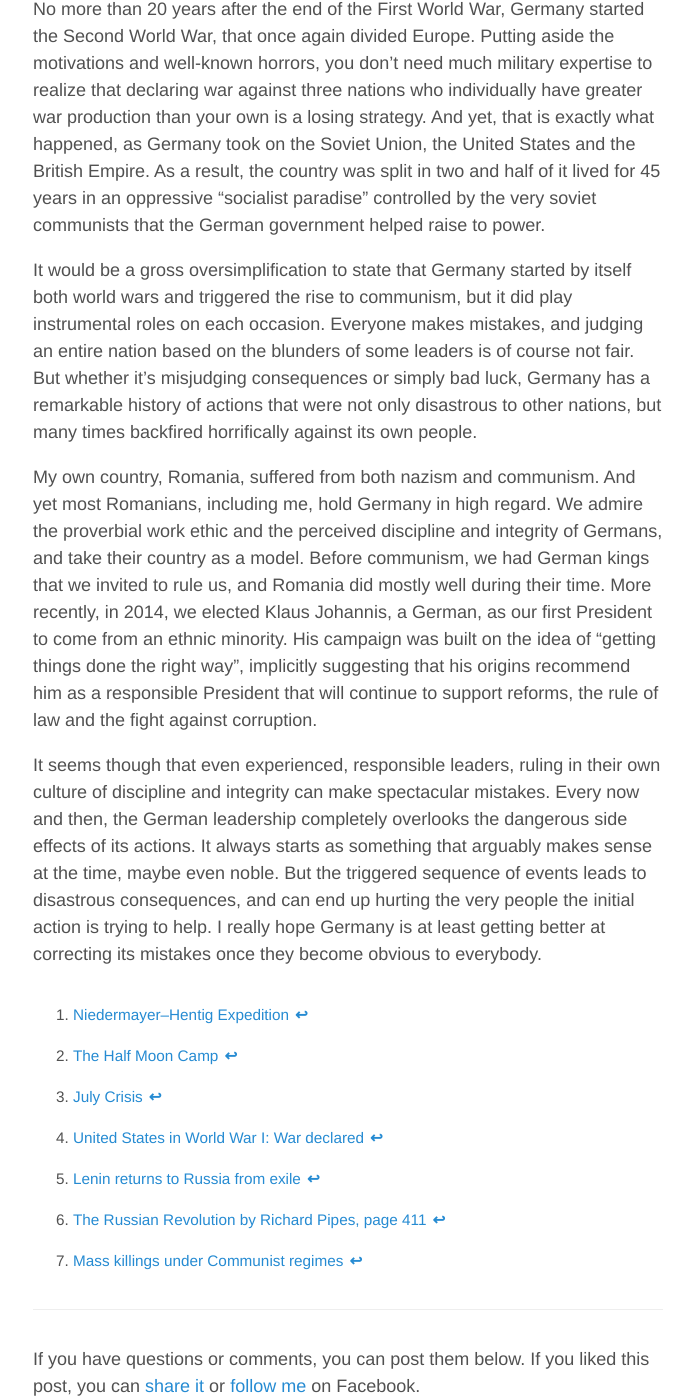
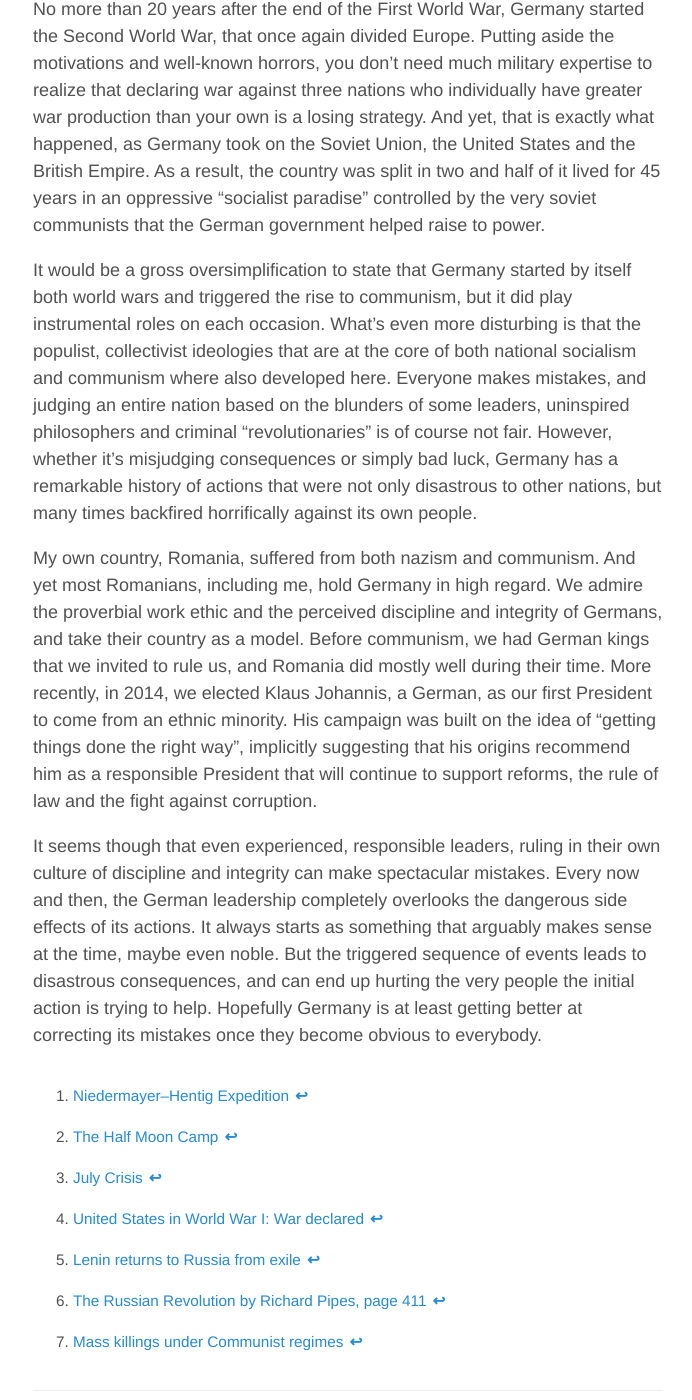
Before and after one commit to aoghina/aoghina.github.io, a Jekyll site: the page built from _posts/2016-04-02-the-german-blunders.md, in a window 1280 px wide and 1400 px high, scrolled down 1500 px. Shown: the whole window, without its empty margins (292-984 px from the left). Built offline with Jekyll 4.4.1, drawn with Linux system fonts in a browser that asks for light colours; comment, search, counter and statistics services are not loaded.

Commit message:
Update blunders

```diff
--- a/_posts/2016-04-02-the-german-blunders.md
+++ b/_posts/2016-04-02-the-german-blunders.md
@@ -17,11 +17,11 @@ After the telegram blunder, Zimmermann resigned and was succeeded by Richard von
 
 No more than 20 years after the end of the First World War, Germany started the Second World War, that once again divided Europe. Putting aside the motivations and well-known horrors, you don't need much military expertise to realize that declaring war against three nations who individually have greater war production than your own is a losing strategy. And yet, that is exactly what happened, as Germany took on the Soviet Union, the United States and the British Empire. As a result, the country was split in two and half of it lived for 45 years in an oppressive "socialist paradise" controlled by the very soviet communists that the German government helped raise to power.
 
-It would be a gross oversimplification to state that Germany started by itself both world wars and triggered the rise to communism, but it did play instrumental roles on each occasion. Everyone makes mistakes, and judging an entire nation based on the blunders of some leaders is of course not fair. But whether it's misjudging consequences or simply bad luck, Germany has a remarkable history of actions that were not only disastrous to other nations, but many times backfired horrifically against its own people.
+It would be a gross oversimplification to state that Germany started by itself both world wars and triggered the rise to communism, but it did play instrumental roles on each occasion. What's even more disturbing is that the populist, collectivist ideologies that are at the core of both national socialism and communism where also developed here. Everyone makes mistakes, and judging an entire nation based on the blunders of some leaders, uninspired philosophers and criminal "revolutionaries" is of course not fair. However, whether it's misjudging consequences or simply bad luck, Germany has a remarkable history of actions that were not only disastrous to other nations, but many times backfired horrifically against its own people.
 
 My own country, Romania, suffered from both nazism and communism. And yet most Romanians, including me, hold Germany in high regard. We admire the proverbial work ethic and the perceived discipline and integrity of Germans, and take their country as a model. Before communism, we had German kings that we invited to rule us, and Romania did mostly well during their time. More recently, in 2014, we elected Klaus Johannis, a German, as our first President to come from an ethnic minority. His campaign was built on the idea of "getting things done the right way", implicitly suggesting that his origins recommend him as a responsible President that will continue to support reforms, the rule of law and the fight against corruption.
 
-It seems though that even experienced, responsible leaders, ruling in their own culture of discipline and integrity can make spectacular mistakes. Every now and then, the German leadership completely overlooks the dangerous side effects of its actions. It always starts as something that arguably makes sense at the time, maybe even noble. But the triggered sequence of events leads to disastrous consequences, and can end up hurting the very people the initial action is trying to help. I really hope Germany is at least getting better at correcting its mistakes once they become obvious to everybody.
+It seems though that even experienced, responsible leaders, ruling in their own culture of discipline and integrity can make spectacular mistakes. Every now and then, the German leadership completely overlooks the dangerous side effects of its actions. It always starts as something that arguably makes sense at the time, maybe even noble. But the triggered sequence of events leads to disastrous consequences, and can end up hurting the very people the initial action is trying to help. Hopefully Germany is at least getting better at correcting its mistakes once they become obvious to everybody.
 
 [^1]: [Niedermayer–Hentig Expedition](https://en.wikipedia.org/wiki/Niedermayer%E2%80%93Hentig_Expedition)
 [^2]: [The Half Moon Camp](https://en.wikipedia.org/wiki/Halbmondlager)
```
